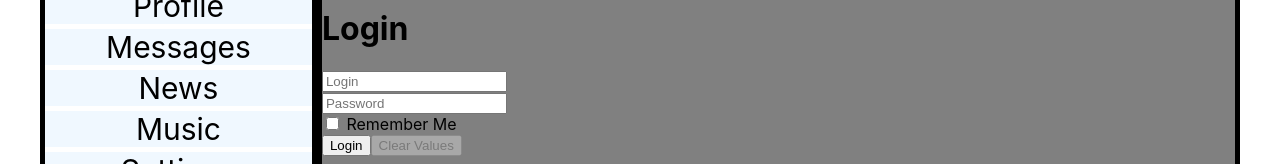
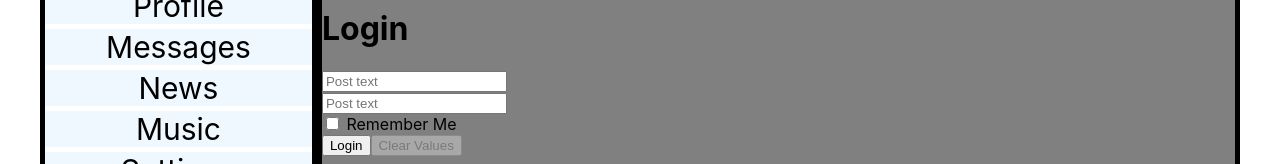
Before and after one commit to KubantsevAS/SocialNetwork, a React (Create React App) app: page /login in a window 1280 px wide. Shown: the part 267-431 px from the top of the page. Built offline with nearby package versions, Linux system fonts and the light colour scheme; no server answers.

Commit message:
add validators, FormsControl component

```diff
--- /dev/null
+++ b/src/components/Common/FormControls/FormsControls.jsx
@@ -0,0 +1,21 @@
+import React from 'react'
+import styles from './FormsControls.module.css'
+
+const FormControl = (props) => {
+    const hasError = props.meta.error && props.meta.touched;
+    debugger
+    return (
+        <span className={styles.formControl + " " + (hasError ? styles.error : "")}>
+            <>{props.children}</>
+            {hasError && <span>{props.meta.error}</span>}
+        </span>
+    )
+}
+
+export const TextArea = (props) => {
+    return <FormControl {...props}><textarea {...props}/></FormControl>
+}
+
+export const Input = (props) => {
+    return <FormControl {...props}><input {...props}/></FormControl>
+}
--- /dev/null
+++ b/src/components/Common/FormControls/FormsControls.module.css
@@ -0,0 +1,13 @@
+
+
+.formControl.error textarea {
+    color: black;
+    border: 1px solid red;
+}
+.formControl.error input {
+    color: black;
+    border: 1px solid red;
+}
+.formControl.error span {
+    color: red;
+}
--- a/src/components/Dialogs/PrintMessage/PrintMessage.jsx
+++ b/src/components/Dialogs/PrintMessage/PrintMessage.jsx
@@ -1,6 +1,8 @@
 import React from 'react';
 import classes from './PrintMessage.module.css'
 import { Form, Field } from 'react-final-form'
+// import { TextArea } from '../../Common/FormControls/FormsControls';
+import {requiredField} from './../../../utilities/validators/validators'
 
 const PrintMessage = (props) => {
 
@@ -12,18 +14,21 @@ const PrintMessage = (props) => {
         <Form
             onSubmit={addNewMessage}
         >
-            {({handleSubmit, submitting}) => (
+            {({ handleSubmit, submitting }) => (
                 <form
                     onSubmit={handleSubmit}
 
                 >
                     <div className={classes.printAreaBorder}>
                         <div className={classes.printArea}>
+
                             <Field
-                                component={"textarea"}
-                                name={"newMessageBody"}
+                                name="newMessageBody"
+                                validate={requiredField}
+                                component={'textarea'}
                                 className={classes.newMessage}
-                            />
+                            >
+                            </Field>
                             <label htmlFor='post' className={classes.postBtn}>
                                 <div className={classes.Arrow}></div>
                             </label>
--- a/src/components/Dialogs/PrintMessage/PrintMessage.module.css
+++ b/src/components/Dialogs/PrintMessage/PrintMessage.module.css
@@ -17,7 +17,8 @@
 }
 
 .postBtn {
-    margin-right: 5px;
+    margin-left: auto;
+    margin-right: 2px;
     height: 40px;
     width: 40px;
     background-color: forestgreen;
@@ -43,8 +44,10 @@
 }
 
 .newMessage {
-    width: 100%;
-    height: 40px;
+    max-width: 91%;
+    max-height: 40px;
+    min-width: 91%;
+    min-height: 40px;
     border: 0;
     border-radius: 10px;
 }
--- a/src/components/Login/LoginForm/LoginForm.jsx
+++ b/src/components/Login/LoginForm/LoginForm.jsx
@@ -1,5 +1,7 @@
 import React from 'react';
 import { Form, Field } from 'react-final-form'
+import { Input } from '../../Common/FormControls/FormsControls';
+import { requiredField, maxLengthCreator, composeValidators } from '../../../utilities/validators/validators'
 
 
 const LoginForm = (props) => {
@@ -8,21 +10,27 @@ const LoginForm = (props) => {
             onSubmit={values => {
 
             }}
-            initialValues={{
-                // login: 'Dan'
-            }}
-            validate={values => {
-                // do validation here, and return errors object
-            }}
 
         >
             {({ handleSubmit, pristine, form, submitting }) => (
                 <form onSubmit={handleSubmit}>
                     <div>
-                        <Field placeholder={"Login"} component={"input"} name={"login"} />
+                        <Field placeholder={"Login"} component={'input'} name={"login"} validate={composeValidators(requiredField, maxLengthCreator(22))}>
+                            {({ input, meta }) => (
+                                <div>
+                                    <Input {...input} meta={meta} type="text" placeholder={"Post text"} />
+                                </div>
+                            )}
+                        </Field>
                     </div>
                     <div>
-                        <Field placeholder={"Password"} component={"input"} name={"password"} />
+                        <Field placeholder={"Password"} component={"input"} name={"password"} validate={composeValidators(requiredField, maxLengthCreator(22))}>
+                            {({ input, meta }) => (
+                                <div>
+                                    <Input {...input} meta={meta} type="text" placeholder={"Post text"} />
+                                </div>
+                            )}
+                        </Field>
                     </div>
                     <div>
                         <Field type={"checkbox"} component={"input"} name={"rememberMe"} /> Remember Me
--- a/src/components/Profile/MyPosts/NewPostForm/NewPostForm.jsx
+++ b/src/components/Profile/MyPosts/NewPostForm/NewPostForm.jsx
@@ -1,17 +1,32 @@
 import React from 'react';
 import { Form, Field } from 'react-final-form';
+import { TextArea } from '../../../Common/FormControls/FormsControls';
+import {requiredField, maxLengthCreator, composeValidators} from './../../../../utilities/validators/validators'
 
 const NewPostForm = (props) => {
 
     let addNewPost = (values) => {
         props.addNewPost(values.postField)
     }
+
     return (
         <Form onSubmit={addNewPost} >
             {({handleSubmit, submitting})=>(
             <form onSubmit={handleSubmit}>
-                <Field name={"postField"} component={"textarea"}/>
-                <button type={"submit"} disabled={submitting}>Add Post</button>
+                    <Field
+                        name="postField"
+                        validate={composeValidators(requiredField, maxLengthCreator(22))}
+                        component={"textarea"}
+
+                    >
+                        {({ input, meta }) => (
+                            <div>
+                                <TextArea {...input} meta={meta} type="text" placeholder={"Post text"}/>
+                            </div>
+                        )}
+                    </Field>
+
+                    <button type={"submit"} disabled={submitting}>Add Post</button>
             </form>)}
         </Form>
     );
--- /dev/null
+++ b/src/utilities/validators/validators.js
@@ -0,0 +1,10 @@
+export const requiredField = value => {
+    return !value ? "Field is required" : undefined;
+}
+
+export const maxLengthCreator = (maxLength) => (value) => {
+    return value && value.length > maxLength ? `Max length is ${maxLength} symbols` : undefined;
+}
+
+export const composeValidators = (...validators) => value =>
+        validators.reduce((error, validator) => error || validator(value), undefined)
```
Also changed, not shown: public/images/preloader.gif (deleted). Lines whose indentation alone changed are shown as unchanged.
